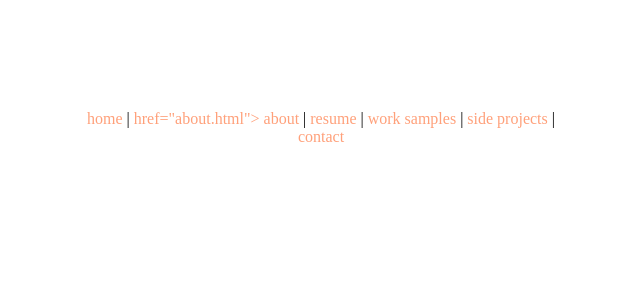
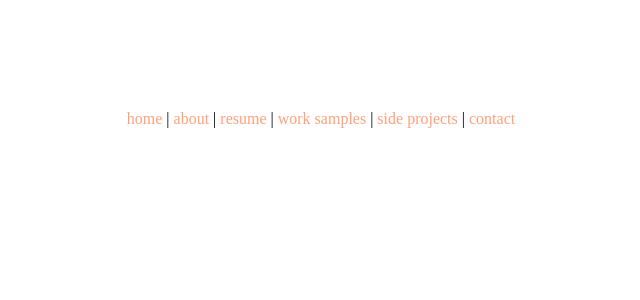
Before and after one commit to lttrinh/lttrinh.github.io, a Jekyll site: the page built from about.html, in a window 1280 px wide. Shown: the top 300 px of the page, without its empty margins (319-959 px from the left). Built offline with Jekyll 4.4.1, drawn with Linux system fonts in a browser that asks for light colours.

Commit message:
Update about.html

```diff
--- a/about.html
+++ b/about.html
@@ -9,7 +9,7 @@ title: about
 
 <div class="topnav">
 	<a href="index.html">home</a> |
-	<a class="active"> href="about.html"> about</a> |
+	<a class="active"href="about.html"> about</a> |
 	<a href="resume.html">resume</a> |
 	<a href="work.html">work samples</a> |
 	<a href="side.html">side projects</a> |
```
